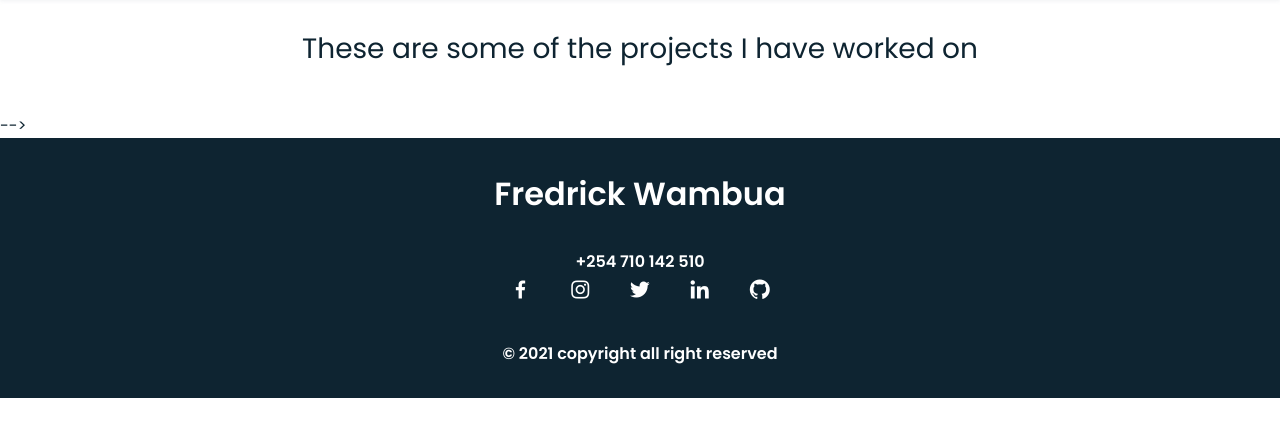
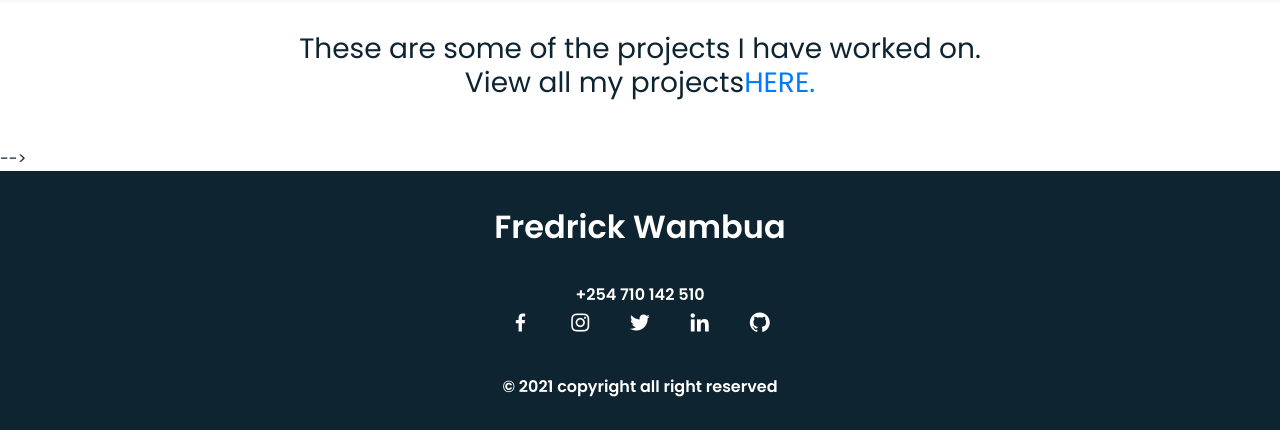
Before and after one commit to FredrickWambua/myportfolio, a Django app: page /projects/ in a window 1280 px wide. Shown: the part 64-494 px from the top of the page. Run offline with Django 3.2, Linux system fonts and the light colour scheme; data that the repository does not hold is empty; some libraries are stand-ins or nearby versions; some web fonts are replaced.

Commit message:
adds a link to all projects

```diff
--- a/myportfolio/settings.py
+++ b/myportfolio/settings.py
@@ -159,3 +159,7 @@ EMAIL_USE_TLS = True
 EMAIL_PORT = 587
 EMAIL_HOST_USER = os.environ.get('EMAIL_HOST_USER')
 EMAIL_HOST_PASSWORD = os.environ.get('EMAIL_HOST_PASSWORD')
+
+
+# static storage
+STATICFILES_STORAGE = 'whitenoise.django.GzipManifestStaticFilesStorage'
--- a/name/templates/project_index.html
+++ b/name/templates/project_index.html
@@ -5,7 +5,8 @@
 <br>
 <br>
 <br>
-<h3 align='center'>These are some of the projects I have worked on</h3>
+<h3 align='center'>These are some of the projects I have worked on. <br>
+View all my projects<a href="https://fredinstaclone.herokuapp.com/">HERE.</a></h3>
 <div class="container mt-5">
 <div class="row">
 {% for project in projects %}
--- a/requirements.txt
+++ b/requirements.txt
@@ -15,4 +15,5 @@ six==1.16.0
 soupsieve==2.2.1
 sqlparse==0.4.2
 urllib3==1.26.7
+whitenoise==5.3.0
 zipp==3.6.0
```
